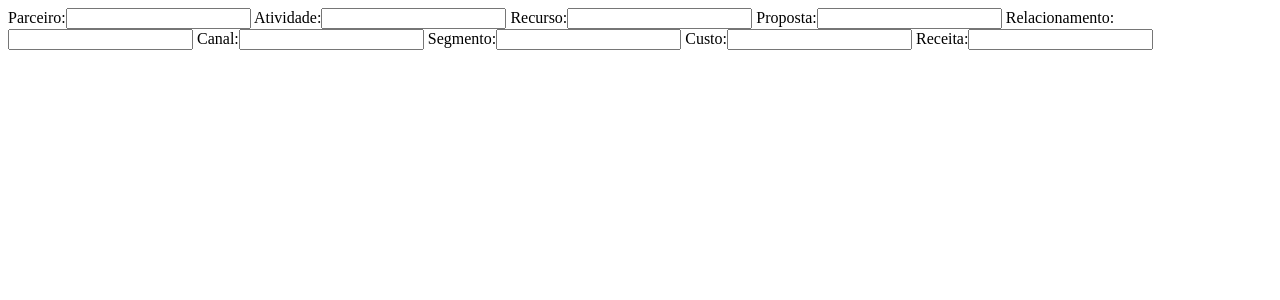
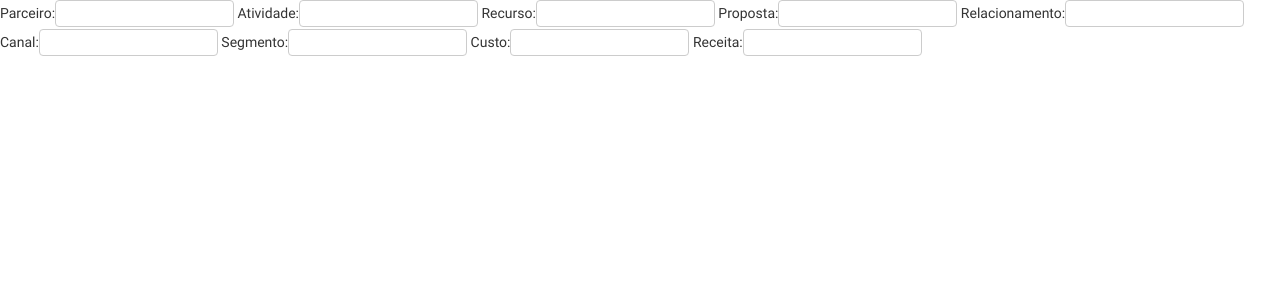
Before and after one commit to diegopmayer/bussiness_plan, a Django app: page /canvas/ in a window 1280 px wide. Shown: the top 300 px of the page. Run offline with Django 3.2, Linux system fonts and the light colour scheme.

Commit message:
html stylesheet

```diff
--- a/canvas/templates/canvas/canvas.html
+++ b/canvas/templates/canvas/canvas.html
@@ -1,15 +1,18 @@
 <!DOCTYPE html>
 <html lang="en">
 <head>
+    <title>Business Model Canvas</title>
     <meta charset="UTF-8">
-    <meta name="viewport" content="width=device-width, initial-scale=1.0">
-    <meta http-equiv="X-UA-Compatible" content="ie=edge">
-    <title>Canvas Form with html</title>
+    <link rel="stylesheet" type="text/css" href="/static/admin/css/base.css">
+    <link rel="stylesheet" type="text/css" href="/static/admin/css/dashboard.css">
+    <meta name="viewport" content="user-scalable=no, width=device-width, initial-scale=1.0, maximum-scale=1.0">
+    <link rel="stylesheet" type="text/css" href="/static/admin/css/responsive.css">
+
 </head>
 <body>
     <div>
         <form method="POST">
-            {{ form }}
+                {{ form }}
         </form>
     </div>
 </body>
```
